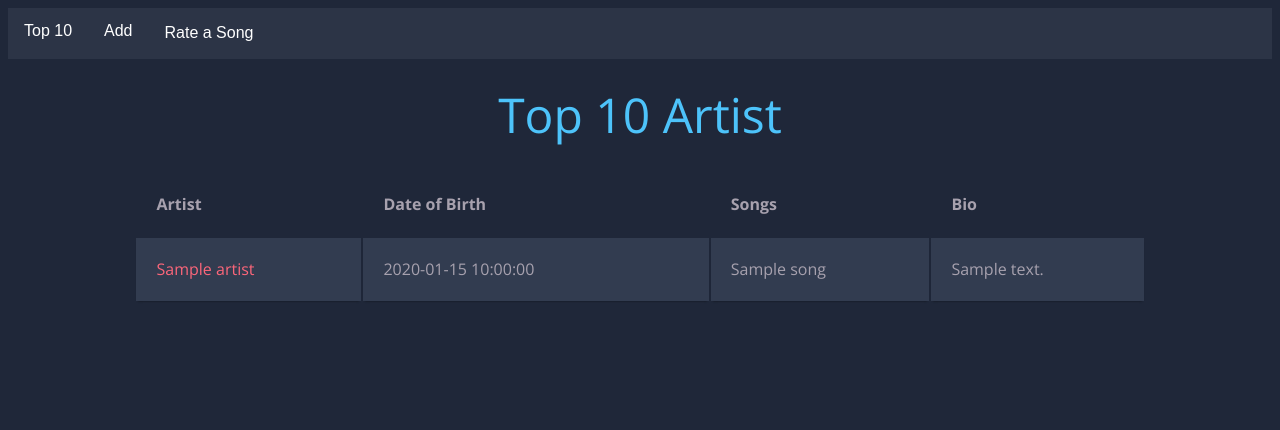
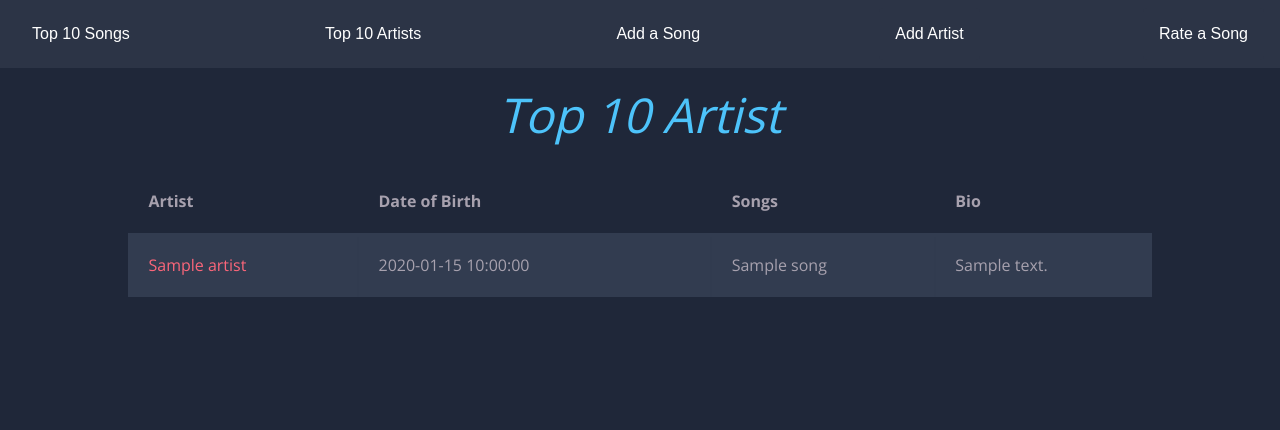
Before and after one commit to tharifansari/song-listing-flask-app, a Flask app: template templates/top_artist.html in a window 1280 px wide. Shown: the top 430 px of the page. Run offline with Flask 2, Linux system fonts and the light colour scheme; the template is opened without the code that fills it: most values are stand-ins (such as "Sample title", 1, 10 or a date in 2020); some libraries are stand-ins or nearby versions.

Commit message:
major UI improvement

```diff
--- a/app.py
+++ b/app.py
@@ -22,11 +22,13 @@
     if 'userid' not in session:
         return redirect('/')
     top_songs_list = json.loads(requests.get(api_url+"/song?top=10").content)
+    all_song = json.loads(requests.get(api_url+"/song").content)
+    # print(all_song)
     for sng in top_songs_list:
         # print(str(api_url)+"/artist/"+str(sng))
         artist_dc = json.loads(requests.get(api_url+"/artist/"+sng['id']).content)
         sng['artist'] = artist_dc.values()
-    return render_template('top_songs.html',top_songs = top_songs_list)
+    return render_template('top_songs.html',top_songs = top_songs_list, all_songs = [sng['name'] for sng in all_song])
 
 
 @app.route("/top_10_artist", methods=["GET"])
@@ -34,10 +36,11 @@
     if 'userid' not in session:
         return redirect('/')
     top_artist_list = json.loads(requests.get(api_url+"/artist?top=10").content)
+    all_song = json.loads(requests.get(api_url+"/song").content)
     for artst in top_artist_list:
         song_dc = json.loads(requests.get(api_url+"/song/"+artst['id']).content)
         artst['songs'] = song_dc.values()
-    return render_template('top_artist.html',top_artist = top_artist_list)
+    return render_template('top_artist.html',top_artist = top_artist_list, all_songs = [sng['name'] for sng in all_song])
 
 
 @app.route('/')
@@ -52,10 +55,44 @@
 def login():
     return render_template('login.html')
 
+@app.route('/rating',methods=['POST'])
+def rating():
+    if 'userid' not in session:
+        return redirect('/')
+    song_name = str(request.form.get('song_list')).replace("b'","").replace("'","")
+    # get song_id
+    rating_by_user = float(request.form.get('rangeInput'))
+    user_id = str(session['userid']).replace("b'","").replace("'","")
+    data = {
+        "song_name" : song_name
+    }
+    song_id = str(requests.get(api_url+"/song?s_id=True",data=json.dumps(data) ).content)\
+        .replace("b'","").replace("'","")
+    print(requests.get(api_url+"/rating/{}/{}".format(user_id,song_id)))
+    if str(requests.get(api_url+"/rating/{}/{}".format(user_id,song_id))) == "True":
+        print("Rating given already")
+        return redirect(request.referrer)
+    data={
+        # user_id song_id rating
+        "user_id" : user_id,
+        "song_id" : song_id,
+        "rating" : rating_by_user
+    }
+    print(data)
+    signup_check = str(requests.post(api_url+"/rating", data=json.dumps(data)).content)
+    print(signup_check)
+    return redirect(request.referrer)
+
 
 @app.route('/add_song')
 def add_a_song():
-    return render_template('add_song.html')
+    if 'userid' not in session:
+        return redirect('/')
+    all_artist = json.loads(requests.get(api_url+"/artist").content)
+    all_song = json.loads(requests.get(api_url+"/song").content)
+    return render_template('add_song.html', artist_names = [artst['name'] for artst in all_artist]\
+         , all_songs = [sng['name'] for sng in all_song])
+
 
 @app.route('/add_user', methods=['POST'])
 def add_user():
@@ -91,32 +128,5 @@
     return "Invalid Email"
 
 
-# @app.route('/change_password', methods=['GET', 'POST'])
-# def change_password():
-#     if request.method == 'GET':
-#         return render_template('change_password.html')
-#     else:
-#         username = request.form.get('username')
-#         old_password = request.form.get('old_password')
-#         new_password = request.form.get('new_password')
-
-#         search_result = db.search(User.username == username)
-#         if len(search_result) == 0:
-#             return 'incorrect username.'
-#         else:
-#             old_password_hash = make_md5_hash(old_password)
-#             correct_password_hash = search_result[0]['password']
-#             if old_password_hash == correct_password_hash:
-
-#                 result = db.update({
-#                     'password': make_md5_hash(new_password)},
-#                     User.username == username
-#                     )
-#                 print(result)
-#                 return redirect(url_for('home'))
-#             else:
-#                 return 'wrong password.'
-
-
 if __name__ == '__main__':
     app.run(host="0.0.0.0",port="5050", debug=True)
--- a/templates/top_artist.html
+++ b/templates/top_artist.html
@@ -1,6 +1,11 @@
 <!DOCTYPE html>
 <html lang="en">
 <head>
+  <link rel="stylesheet" href="https://maxcdn.bootstrapcdn.com/bootstrap/4.5.2/css/bootstrap.min.css">
+  <script src="https://ajax.googleapis.com/ajax/libs/jquery/3.5.1/jquery.min.js"></script>
+  <script src="https://cdnjs.cloudflare.com/ajax/libs/popper.js/1.16.0/umd/popper.min.js"></script>
+  <script src="https://maxcdn.bootstrapcdn.com/bootstrap/4.5.2/js/bootstrap.min.js"></script>
+
     <style>
         @charset "UTF-8";
         @import url(https://fonts.googleapis.com/css?family=Open+Sans:300,400,700);
@@ -94,27 +99,15 @@
                     box-shadow: 0 6px 6px -6px #0E1119;
         }
 
-        .container td:hover {
-        background-color: #FFF842;
-        color: #403E10;
-        font-weight: bold;
-
-        box-shadow: #7F7C21 -1px 1px, #7F7C21 -2px 2px, #7F7C21 -3px 3px, #7F7C21 -4px 4px, #7F7C21 -5px 5px, #7F7C21 -6px 6px;
-        transform: translate3d(6px, -6px, 0);
-
-        transition-delay: 0s;
-            transition-duration: 0.4s;
-            transition-property: all;
-        transition-timing-function: line;
-        }
-        .navbar {
+        .navbar, #rating_bttn, #add_artist_bttn {
   overflow: hidden;
   background-color: #2C3446;
   font-family: Arial;
+  border:none;
 }
 
 /* Links inside the navbar */
-.navbar a {
+.navbar a, #rating_bttn, #add_artist_bttn {
   float: left;
   font-size: 16px;
   color: white;
@@ -123,60 +116,13 @@
   text-decoration: none;
 }
 
-/* The dropdown container */
-.dropdown {
-  float: left;
-  overflow: hidden;
-}
-
-/* Dropdown button */
-.dropdown .dropbtn {
-  font-size: 16px;
-  border: none;
-  outline: none;
-  color: white;
-  padding: 14px 16px;
-  background-color: inherit;
-  font-family: inherit; /* Important for vertical align on mobile phones */
-  margin: 0; /* Important for vertical align on mobile phones */
-}
-
 /* Add a red background color to navbar links on hover */
-.navbar a:hover, .dropdown:hover .dropbtn {
+.navbar a:hover, #rating_bttn:hover, #add_artist_bttn:hover{
   background-color: #FFF842;
   color: #403E10;
     font-weight: bold;
 }
 
-/* Dropdown content (hidden by default) */
-.dropdown-content {
-  display: none;
-  position: absolute;
-  background-color: #f9f9f9;
-  min-width: 160px;
-  box-shadow: 0px 8px 16px 0px rgba(0,0,0,0.2);
-  z-index: 1;
-}
-
-/* Links inside the dropdown */
-.dropdown-content a {
-  float: none;
-  color: black;
-  padding: 12px 16px;
-  text-decoration: none;
-  display: block;
-  text-align: left;
-}
-
-/* Add a grey background color to dropdown links on hover */
-.dropdown-content a:hover {
-  background-color: #ddd;
-}
-
-/* Show the dropdown menu on hover */
-.dropdown:hover .dropdown-content {
-  display: block;
-}
 
         @media (max-width: 800px) {
         .container td:nth-child(4),
@@ -185,30 +131,54 @@
     </style>
 </head>
 <body>
-    <div class="navbar">
-        <!-- <a href="#home">Home</a> -->
-        <div class="dropdown">
-          <button class="dropbtn">Top 10
-            <i class="fa fa-caret-down"></i>
-          </button>
-          <div class="dropdown-content">
-            <a href="/top_10_songs">Songs</a>
-            <a href="/top_10_artist">Artists</a>
-          </div>
+  <div class="modal" id="myModal">
+    <div class="modal-dialog">
+      <div class="modal-content">
+
+        <!-- Modal Header -->
+        <div class="modal-header">
+          <h4 class="modal-title">Add Artist</h4>
+          <button type="button" class="close" data-dismiss="modal">&times;</button>
         </div>
-        <div class="dropdown">
-            <button class="dropbtn">Add
-              <i class="fa fa-caret-down"></i>
-            </button>
-            <div class="dropdown-content">
-              <a href="/add_song">Song</a>
-              <a href="#">Artist</a>
-            </div>
-          </div>
-          <a href="#home">Rate a Song</a>
+
+        <!-- Modal body -->
+        <div class="modal-body">
+          <form action="/check_login" method="post" class="login-form">
+            <input type="text" name="artist_name" placeholder="Artist Name">
+            <br><br>
+            <input type="date" name="artist_dob" placeholder="Date of Birth">
+            <br><br>
+            <input type="text" name="artist_bio" placeholder="Bio">
+            <br><br>
+            <input class="submit_button" type="submit" value="Submit">
+            <br><br>
+        </form>
+        </div>
+
+        <!-- Modal footer -->
+        <div class="modal-footer">
+          <button type="button" class="btn btn-danger" data-dismiss="modal">Close</button>
+        </div>
+
       </div>
+    </div>
+  </div>
+
+  <div class="navbar">
+    <a href="/top_10_songs">Top 10 Songs</a>
+    <a href="/top_10_artist">Top 10 Artists</a>
+    <a href="/add_song">Add a Song</a>
+    <button type="button" id="add_artist_bttn" class="btn btn-primary" data-toggle="modal" data-target="#myModal">
+      Add Artist
+    </button>
+    <button type="button" id="rating_bttn" class="btn btn-primary" data-toggle="modal" data-target="#myModal1">
+      Rate a Song
+    </button>
+  </div>
     <table class="container">
-        <caption><h1>Top 10 Artist</h1></caption>
+      <br>
+        <h1><i>Top 10 Artist</i></h1>
+        <br>
         <thead><tr>
             <th>Artist</th>
             <th>Date of Birth</th>
@@ -231,5 +201,51 @@
         {% endfor %}
     </tbody>
     </table>
+    <div class="modal" id="myModal1">
+      <div class="modal-dialog">
+        <div class="modal-content">
+
+          <!-- Modal Header -->
+          <div class="modal-header">
+            <h4 class="modal-title">Add Artist</h4>
+            <button type="button" class="close" data-dismiss="modal">&times;</button>
+          </div>
+
+          <!-- Modal body -->
+          <div class="modal-body">
+              <!-- drop down -->
+              <form action="/rating" method="post" class="login-form">
+                <!-- drop down -->
+                Song List : <select name="song_list" id="songs_list">
+
+                  {% for sng in all_songs%}
+                    <option value="{{sng}}">{{sng}}</option>
+                  {%endfor%}
+              </select>
+              <br><br>
+              Your Rating : <input type="range" id="rting" name="rangeInput" min="0" max="5" step="0.1" onChange="change();"><span id="rs"></span>
+
+
+                <br><br>
+                <input class="submit_button" type="submit" value="Submit">
+                <br><br>
+          </form>
+          </div>
+
+          <!-- Modal footer -->
+          <div class="modal-footer">
+            <button type="button" class="btn btn-danger" data-dismiss="modal">Close</button>
+          </div>
+
+        </div>
+      </div>
+    </div>
 </body>
+<script>
+  var result = document.getElementById("rs");
+  var mine = document.getElementById("rting");
+  function change(){
+      result.innerText = mine.value;
+  }
+  </script>
 </html>
```
Also changed, not shown: templates/add_song.html (+31 -121 lines), templates/top_songs.html (+68 -81 lines), static/ca5165d0-488a-4e18-ab0d-bf1387be4cb0.jpg (added), 1 other file.
